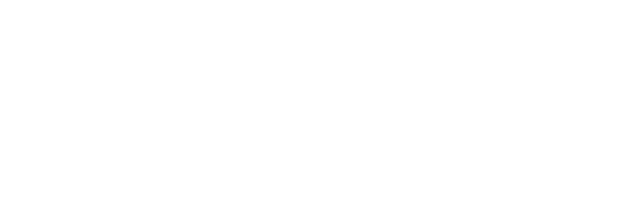
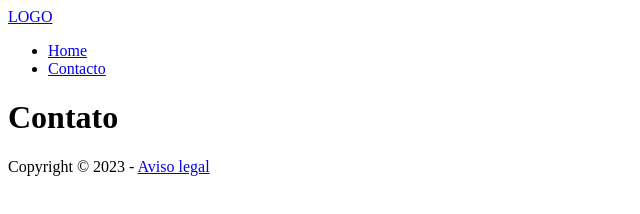
Before and after one commit to Kasandrabm/PRUEBALOCAL, a plain HTML site: page contacto.html in a window 1280 px wide. Shown: the whole page, without its empty margins (0-640 px from the left). Drawn offline with Linux system fonts and the light colour scheme.

Commit message:
Zonas transversales terminadas y navegacion funcional

```diff
--- a/contacto.html
+++ b/contacto.html
@@ -8,5 +8,25 @@
 </head>
 <body>
 
+    <header>
+        <nav>
+            <div>
+                <a href="index.html">LOGO</a>
+            </div>
+            <UL>
+                <li><a href="./index.html">Home</a></li>
+                <li><a href="./contacto.html">Contacto</a></li>
+            </UL>
+        </nav>
+    </header>
+
+    <main>
+        <h1>Contato</h1>
+    </main>
+
+    <footer>
+        <p>Copyright &copy; 2023 - <a href="#">Aviso legal</a></p>
+    </footer>
+
 </body>
 </html>
```
Also changed, not shown: index.html (+3 -1 lines).
